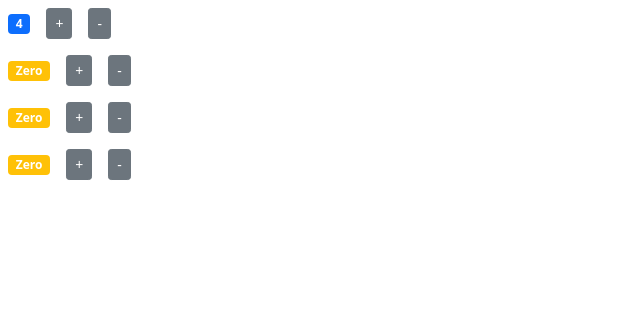
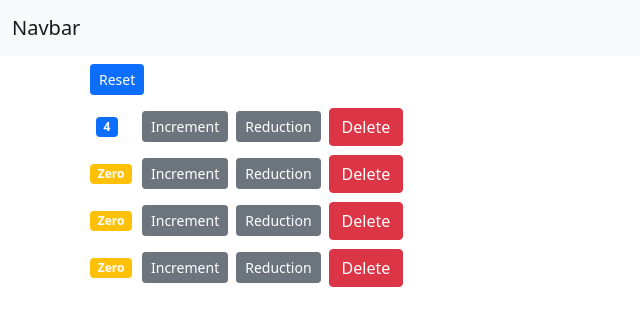
Before and after one commit to eroschagas/tutorialReactCriandoCarrinhoVirtual, a React (Create React App) app: page / in a window 1280 px wide. Shown: the top 326 px of the page, without its empty margins (0-640 px from the left). Built offline with nearby package versions, Linux system fonts and the light colour scheme.

Commit message:
add nav bar e completando o sistema de contagem

```diff
--- a/src/App.js
+++ b/src/App.js
@@ -1,25 +1,19 @@
-import logo from './logo.svg';
-import './App.css';
+import React, { Component } from "react";
+import NavBar from "./components/navbar";
+import "./App.css";
+import Counters from "./components/counters";
 
-function App() {
-  return (
-    <div className="App">
-      <header className="App-header">
-        <img src={logo} className="App-logo" alt="logo" />
-        <p>
-          Edit <code>src/App.js</code> and save to reload.
-        </p>
-        <a
-          className="App-link"
-          href="https://reactjs.org"
-          target="_blank"
-          rel="noopener noreferrer"
-        >
-          Learn React
-        </a>
-      </header>
-    </div>
-  );
+class App extends Component {
+  render() {
+    return (
+      <React.Fragment>
+        <NavBar />
+        <main className="container">
+          <Counters />
+        </main>
+      </React.Fragment>
+    );
+  }
 }
 
 export default App;
--- a/src/components/counter.jsx
+++ b/src/components/counter.jsx
@@ -1,44 +1,52 @@
 import React, { Component } from "react";
 
 class Counter extends Component {
-  state = {
-    value: this.props.value,
-  };
-
-  handleIncrement = () => {
-    this.setState({ value: this.state.value + 1 });
-  };
-  handleReduction = () => {
-    this.setState({ value: this.state.value - 1 });
-  };
-
   render() {
     return (
       <div>
-        <span className={this.getBadgeClasses()}>{this.formatCount()}</span>
+        <div
+          style={{
+            width: "50px",
+            display: "inline-block",
+            textAlign: "center",
+            marginRight: "10px",
+          }}
+        >
+          <span className={this.getBadgeClasses()}>{this.formatCount()}</span>
+        </div>
         <button
-          onClick={this.handleIncrement}
+          onClick={() => {
+            this.props.onIncrement(this.props.counter);
+          }}
+          className="btn btn-secondary btn-sm "
+        >
+          Increment
+        </button>
+        <button
+          onClick={() => {
+            this.props.onReduction(this.props.counter);
+          }}
           className="btn btn-secondary btn-sm m-2"
         >
-          +
+          Reduction
         </button>
         <button
-          onClick={this.handleReduction}
-          className="btn btn-secondary btn-sm m-2"
+          onClick={() => this.props.onDelete(this.props.counter.id)}
+          className="btn btn-danger bt-sm"
         >
-          -
+          Delete
         </button>
       </div>
     );
   }
   getBadgeClasses() {
     let classes = "badge m-2 bg-";
-    classes += this.state.value === 0 ? "warning" : "primary";
+    classes += this.props.counter.value === 0 ? "warning" : "primary";
     return classes;
   }
 
   formatCount() {
-    const { value: count } = this.state;
+    const { value: count } = this.props.counter;
     return count === 0 ? "Zero" : count;
   }
 }
--- a/src/components/counters.jsx
+++ b/src/components/counters.jsx
@@ -10,14 +10,49 @@ class Counters extends Component {
       { id: 4, value: 0 },
     ],
   };
+  handleDelete = (counterId) => {
+    const counters = this.state.counters.filter((c) => c.id !== counterId);
+    this.setState({ counters });
+  };
+  handleReset = () => {
+    const counters = this.state.counters.map((c) => {
+      c.value = 0;
+      return c;
+    });
+    this.setState({ counters });
+  };
+
+  handleIncrement = (counter) => {
+    const counters = [...this.state.counters];
+    const index = counters.indexOf(counter);
+    counters[index] = { ...counter };
+    counters[index].value++;
+    this.setState({ counters });
+  };
+  handleReduction = (counter) => {
+    const counters = [...this.state.counters];
+    const index = counters.indexOf(counter);
+    counters[index] = { ...counter };
+    counters[index].value--;
+    this.setState({ counters });
+  };
+
   render() {
     return (
       <div>
+        <button
+          onClick={this.handleReset}
+          className="btn btn-primary btn-sm m-2"
+        >
+          Reset
+        </button>
         {this.state.counters.map((counter) => (
           <Counter
             key={counter.id}
-            value={counter.value}
-            id={counter.id}
+            onDelete={this.handleDelete}
+            onIncrement={this.handleIncrement}
+            onReduction={this.handleReduction}
+            counter={counter}
           ></Counter>
         ))}
       </div>
--- /dev/null
+++ b/src/components/navbar.jsx
@@ -0,0 +1,16 @@
+import React, { Component } from "react";
+class NavBar extends Component {
+  render() {
+    return (
+      <nav className="navbar navbar-light bg-light">
+        <div className="container-fluid">
+          <a className="navbar-brand" href="#">
+            Navbar
+          </a>
+        </div>
+      </nav>
+    );
+  }
+}
+
+export default NavBar;
--- a/src/index.js
+++ b/src/index.js
@@ -4,11 +4,10 @@ import "./index.css";
 import App from "./App";
 import reportWebVitals from "./reportWebVitals";
 import "bootstrap/dist/css/bootstrap.css";
-import Counters from "./components/counters";
 
 ReactDOM.render(
   <React.StrictMode>
-    <Counters />
+    <App />
   </React.StrictMode>,
   document.getElementById("root")
 );
```
